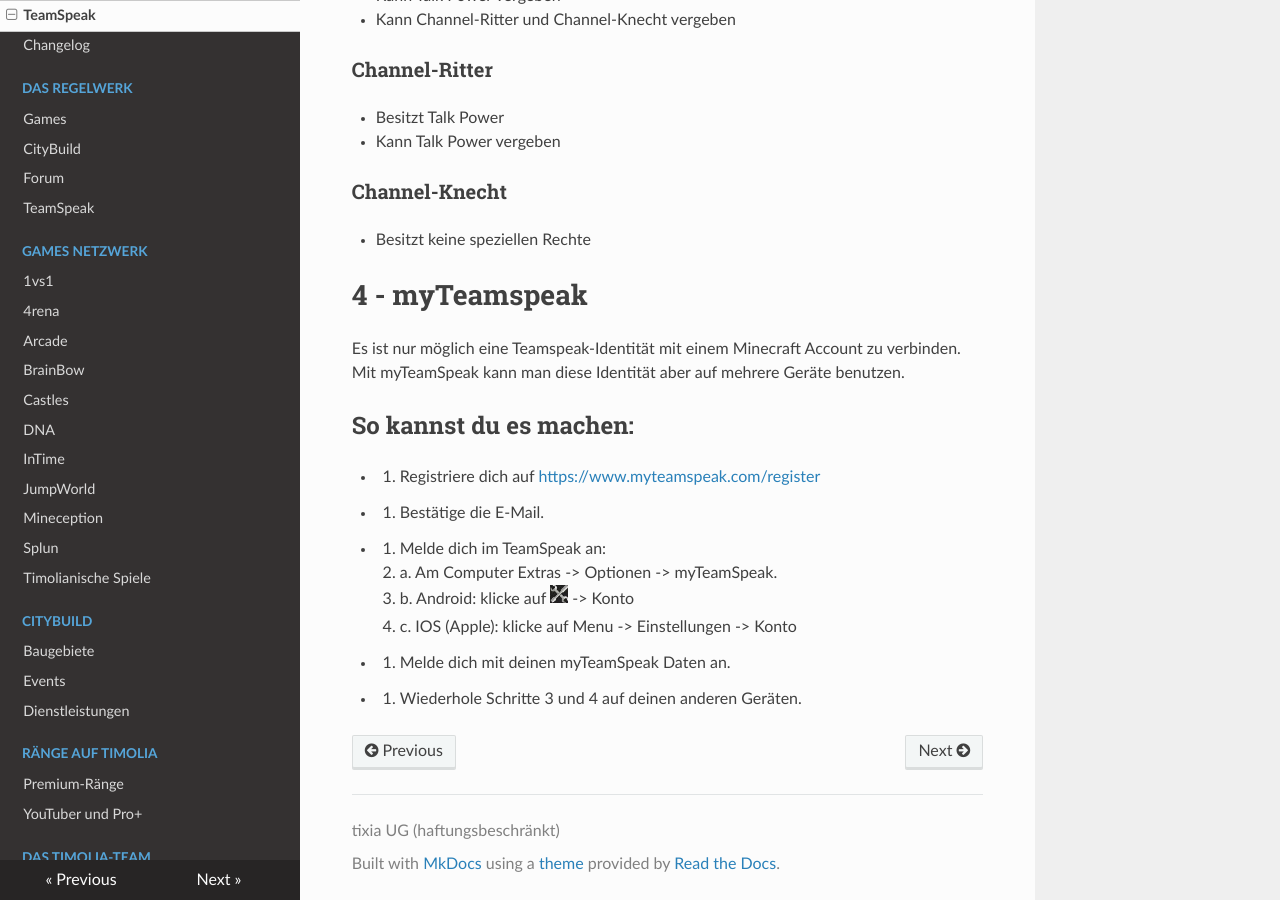
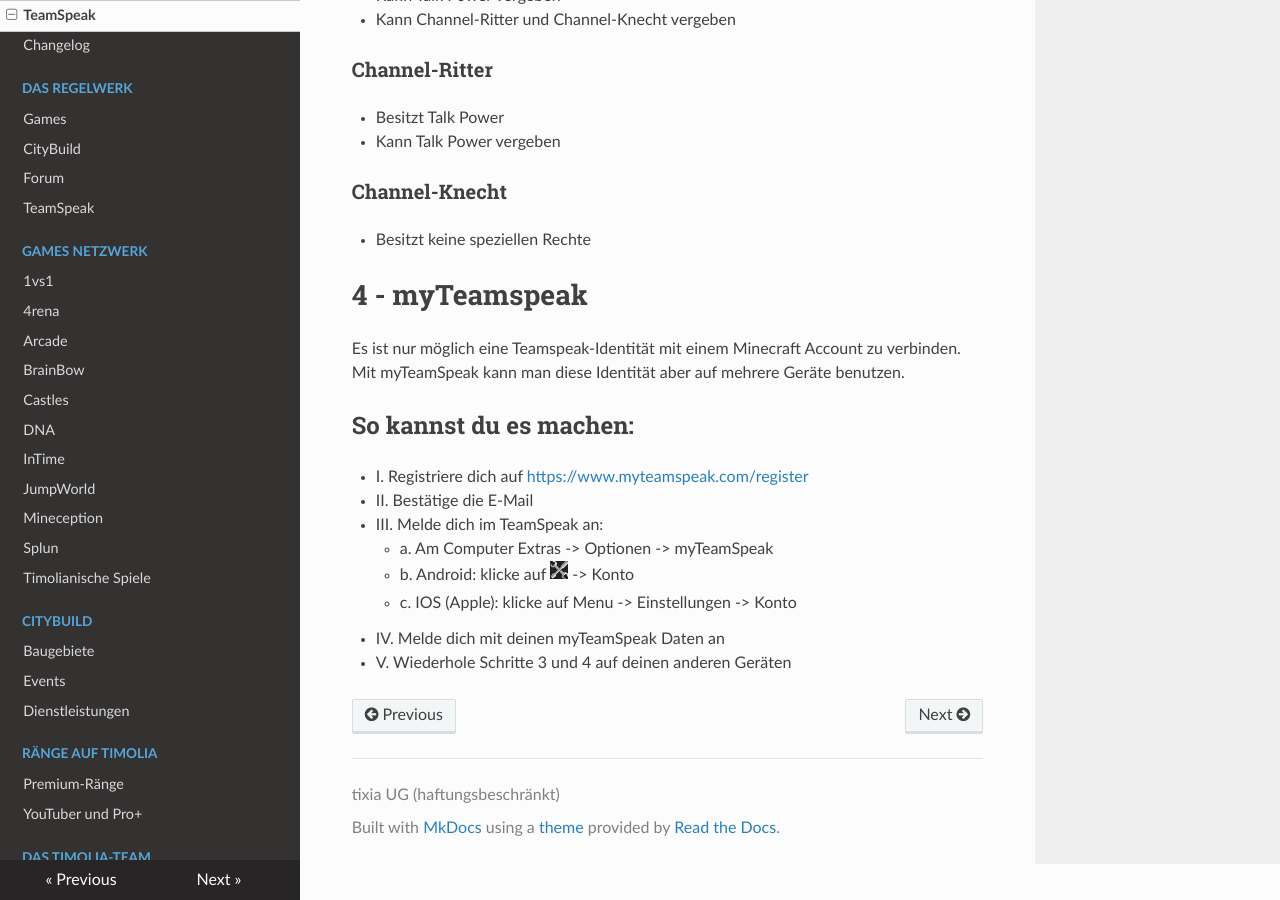
Before and after one commit to TimoliaDE/HowTo, an MkDocs documentation site: the page built from docs/teamspeak.md, in a window 1280 px wide and 900 px high, scrolled down 2016 px. Built offline with MkDocs 1.6.1, drawn with Linux system fonts in a browser that asks for light colours; nearby versions of some CDN libraries; old or Windows-style settings are respelled for this version of MkDocs.

Commit message:
TS Verifizierungskram

```diff
--- a/docs/teamspeak.md
+++ b/docs/teamspeak.md
@@ -59,11 +59,11 @@ Monat sein Icon besitzt, wenn der Channel bis dahin <strong>ausläuft</strong>.
 Es ist nur möglich eine Teamspeak-Identität mit einem Minecraft Account zu verbinden. Mit myTeamSpeak kann man diese Identität aber auf mehrere Geräte benutzen.
 
 ## So kannst du es machen:
-- 1. Registriere dich auf [https://www.myteamspeak.com/register](https://www.myteamspeak.com/register)
-- 2. Bestätige die E-Mail.
-- 3. Melde dich im TeamSpeak an:
-    - a. Am Computer Extras -> Optionen -> myTeamSpeak.
+- I. Registriere dich auf [https://www.myteamspeak.com/register](https://www.myteamspeak.com/register)
+- II. Bestätige die E-Mail
+- III. Melde dich im TeamSpeak an:
+    - a. Am Computer Extras -> Optionen -> myTeamSpeak
     - b. Android: klicke auf ![settings](img/settings.png) -> Konto
     - c. IOS (Apple): klicke auf Menu -> Einstellungen -> Konto
-- 4. Melde dich mit deinen myTeamSpeak Daten an.
-- 5. Wiederhole Schritte 3 und 4 auf deinen anderen Geräten.
+- IV. Melde dich mit deinen myTeamSpeak Daten an
+- V. Wiederhole Schritte 3 und 4 auf deinen anderen Geräten
```
